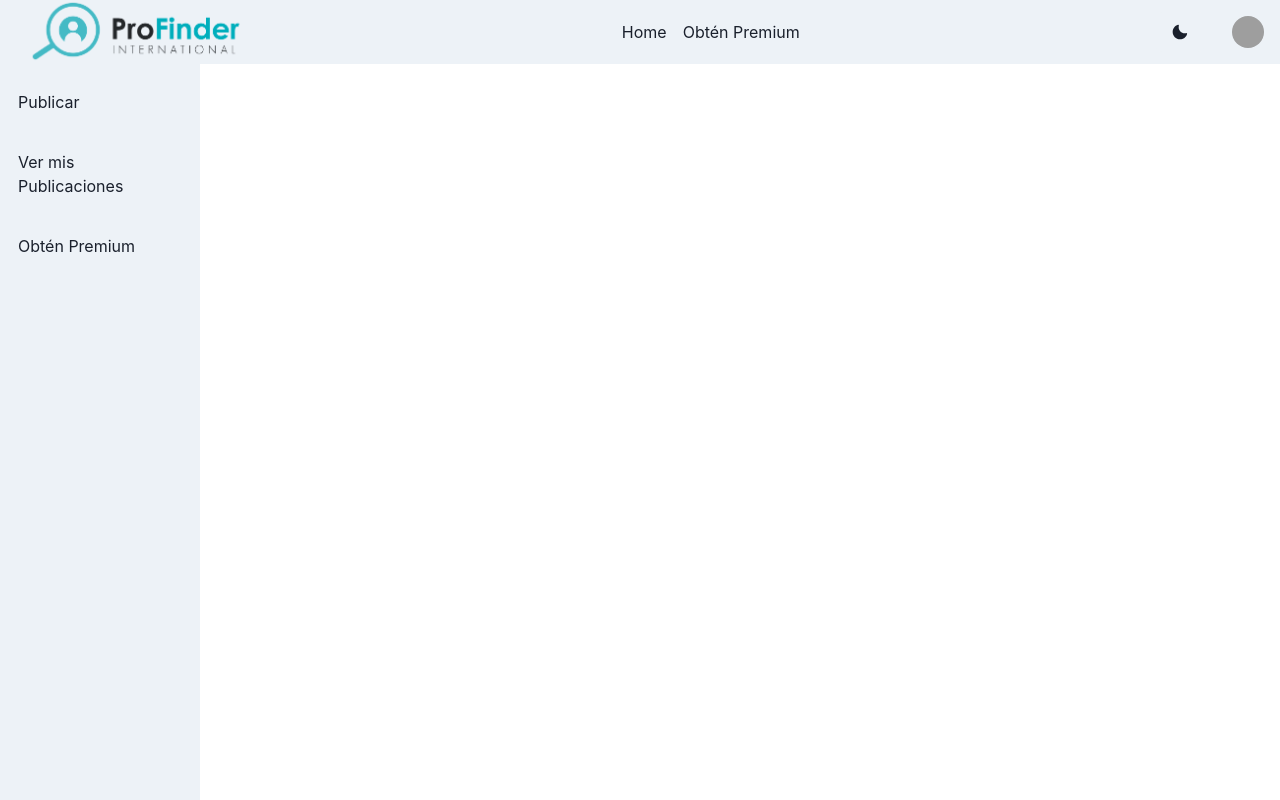
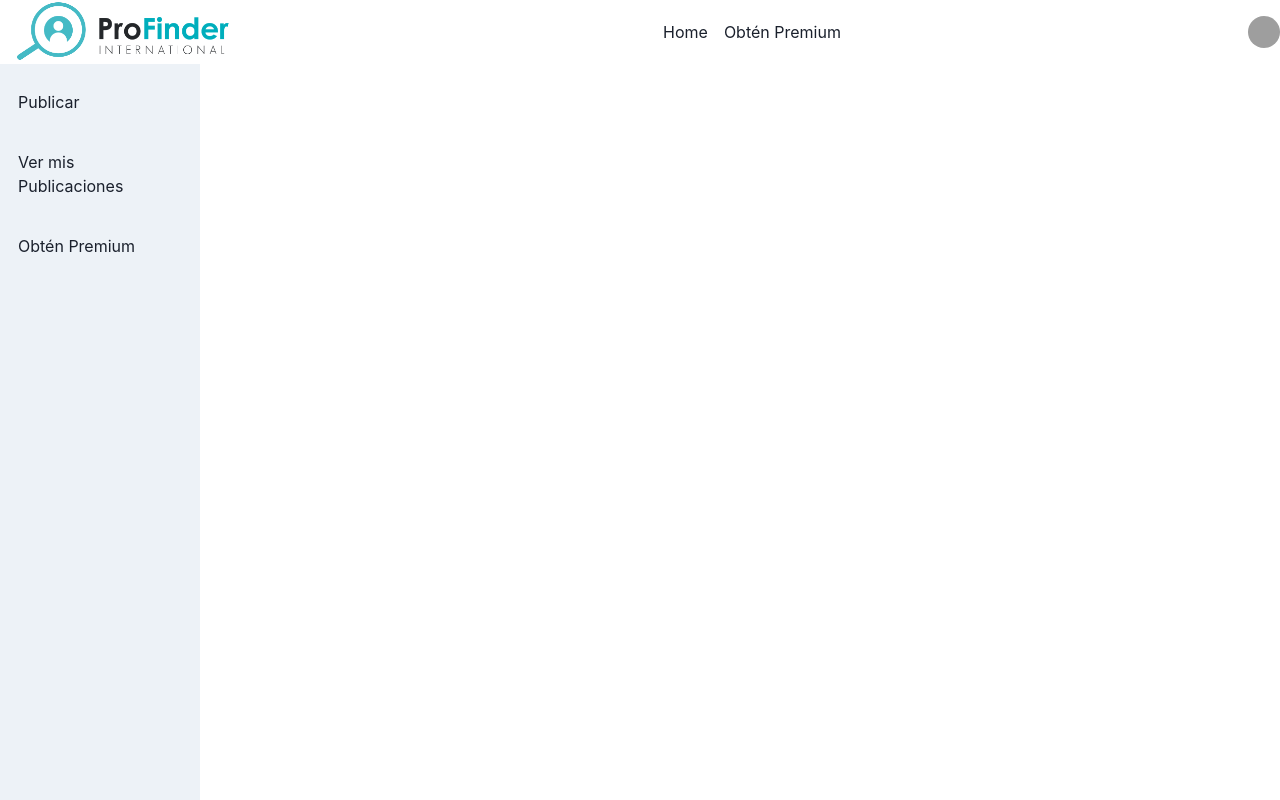
Before and after one commit to JosueEC/Profinder-client, a React (Vite) app: page /dashboardSuppliers in a window 1280 px wide. Shown: the top 800 px of the page. Built offline with nearby package versions, Linux system fonts and the light colour scheme; grey boxes are pictures that could not be loaded.

Commit message:
quitando darkmode

```diff
--- a/src/components/navBar/Navbar.jsx
+++ b/src/components/navBar/Navbar.jsx
@@ -18,7 +18,7 @@ const Navbar = () => {
     setIsOpen(false);
   };
 
-  const navbarBgColor = useColorModeValue('gray.200', 'gray.900');
+//  const navbarBgColor = useColorModeValue('gray.200', 'gray.900'); *******  bg={navbarBgColor}
 
   // variable para controlar la renderizacion de la searchbar"
   const isCategoriesRoute = location.pathname === "/categories";
@@ -29,7 +29,7 @@ const Navbar = () => {
         justifyContent="space-between"
         alignItems="center"
         padding={4}
-        bg={navbarBgColor}
+
         as="div"
         textTransform="uppercase"
         fontWeight="bold"
@@ -105,7 +105,7 @@ const Navbar = () => {
 
         {/* pregunto si es true, si es asi se muestra la search, de lo contrario se oculta */}
         {isCategoriesRoute && <SearchBar />}
-        <DarkModeToggle />
+        {/* <DarkModeToggle /> */}
 
         <Box display={{ base: 'none', md: 'block' }}>
           <Link to="/userLogin" textDecoration="none" style={{ fontSize: '20px' }}>
--- a/src/views/DashboardSuppliers/NavbarDashboard.jsx
+++ b/src/views/DashboardSuppliers/NavbarDashboard.jsx
@@ -10,7 +10,7 @@ import {
     MenuItem,
     useColorModeValue,
     Stack,
-    useColorMode,
+   // useColorMode,
     Image,
     HStack,
     VStack,
@@ -21,11 +21,11 @@ import {
   import logo from "../../assets/categoriesIcons/logo.png";
 
   export default function Nav() {
-    const { colorMode, toggleColorMode } = useColorMode();
+// const { colorMode, toggleColorMode } = useColorMode();       *************   bg={useColorModeValue("gray.100", "gray.900")} px={4}
 
     return (
       <>
-        <Box bg={useColorModeValue("gray.100", "gray.900")} px={4}>
+        <Box>
           <Flex
             h={16}
             alignItems={"center"}
@@ -77,9 +77,9 @@ import {
 
             <Flex alignItems={"center"}>
               <Stack direction={"row"} spacing={7}>
-                <Button onClick={toggleColorMode}>
+                {/* <Button onClick={toggleColorMode}>
                   {colorMode === "light" ? <MoonIcon /> : <SunIcon />}
-                </Button>
+                </Button> */}
 
                 <Menu>
                   <MenuButton
```
